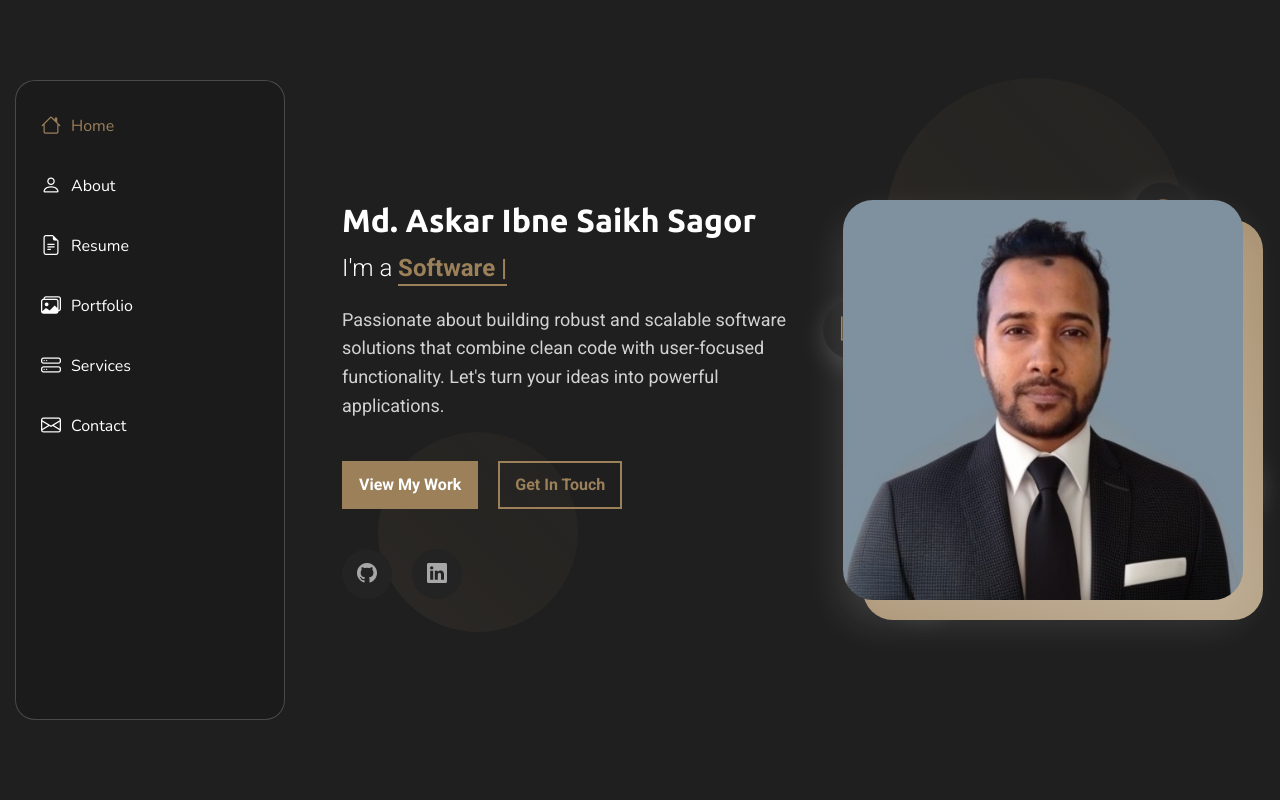
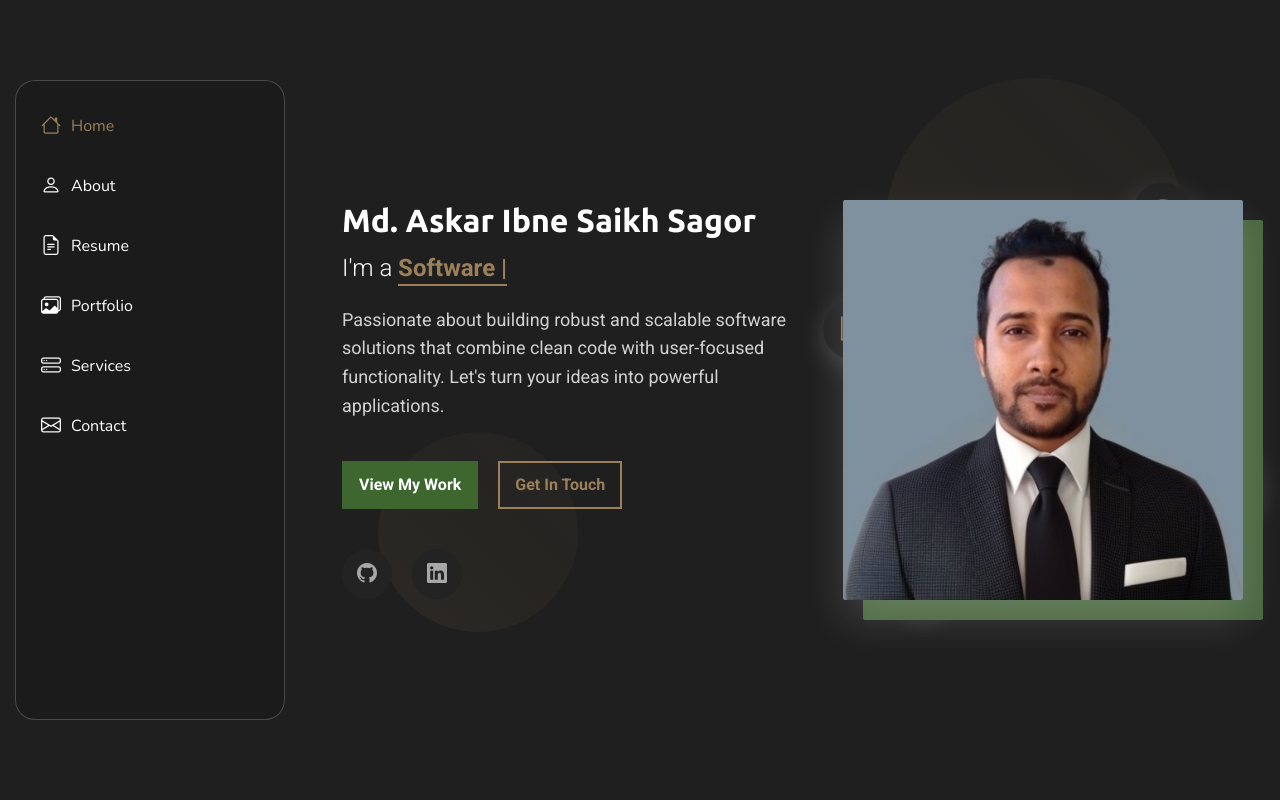
Before and after one commit to sagor-askar/personal-portfolio, a plain HTML site: page index.html in a window 1280 px wide. Shown: the top 800 px of the page. Drawn offline with nearby package versions, Linux system fonts and the light colour scheme.

Commit message:
new color combination implemented

```diff
--- a/assets/css/main.css
+++ b/assets/css/main.css
@@ -584,13 +584,13 @@ section,
 }
 
 .hero .hero-actions .btn.btn-primary {
-  background-color: var(--accent-color);
+  background-color: #3e6730;
   color: var(--contrast-color);
-  border-color: var(--accent-color);
+  border-color: #3e6730;
 }
 
 .hero .hero-actions .btn.btn-primary:hover {
-  background-color: color-mix(in srgb, var(--accent-color), black 10%);
+  background-color: color-mix(in srgb, #3e6730, black 10%);
   transform: translateY(-2px);
   box-shadow: 0 8px 25px
     color-mix(in srgb, var(--accent-color), transparent 70%);
@@ -653,12 +653,8 @@ section,
   left: 20px;
   width: 100%;
   height: 100%;
-  background: linear-gradient(
-    135deg,
-    var(--accent-color),
-    color-mix(in srgb, var(--accent-color), var(--heading-color) 30%)
-  );
-  border-radius: 30px;
+  background: #4a6741;
+  border-radius: 2px;
   z-index: 1;
 }
 
@@ -667,7 +663,7 @@ section,
   width: 100%;
   height: 100%;
   object-fit: cover;
-  border-radius: 30px;
+  border-radius: 2px;
   z-index: 2;
   box-shadow: 0 20px 40px
     color-mix(in srgb, var(--default-color), transparent 85%);
```
